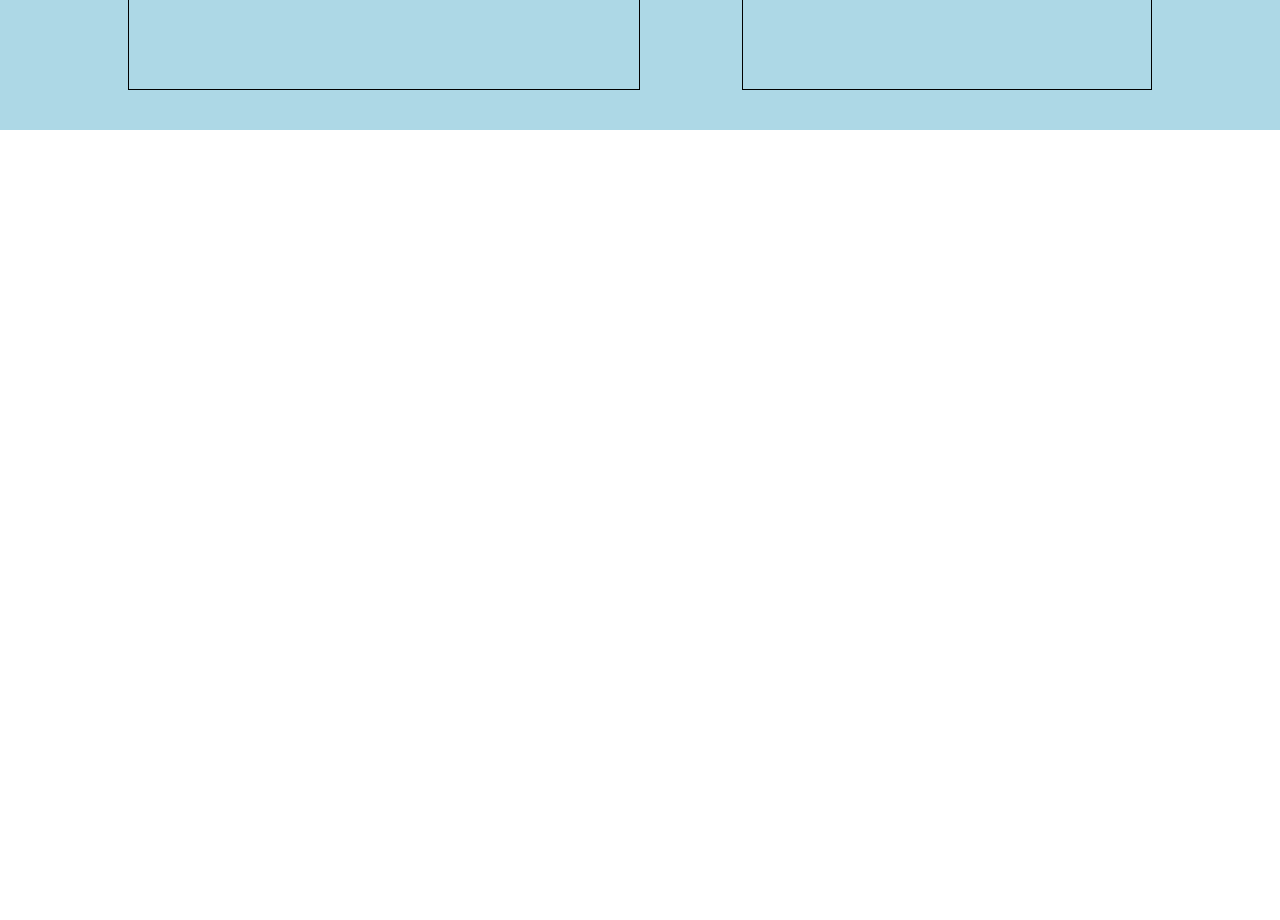
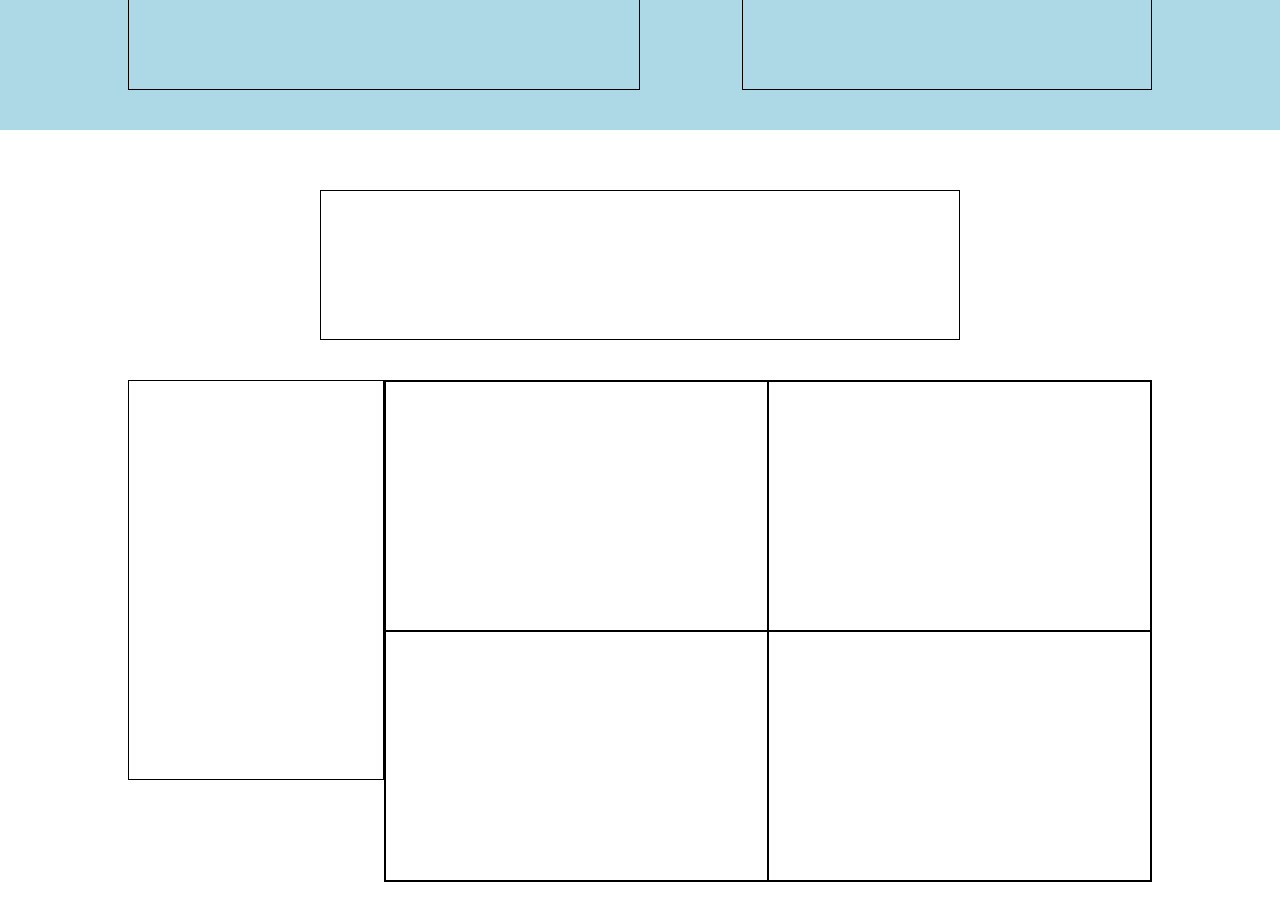
Before and after one commit to gitmichele/html-css-digitalocean-flexbox, a plain HTML site: page index.html in a window 1280 px wide. Shown: the part 380-1300 px from the top of the page. Before the commit the page ends 800 px from the top, so only its background shows below. Drawn offline with Linux system fonts and the light colour scheme.

Commit message:
main first section

```diff
--- a/css/media_query/mq.css
+++ b/css/media_query/mq.css
@@ -66,3 +66,28 @@
         margin: 10px auto 40px auto;
     }
 }
+
+
+
+/* DEPLOY AND SCALE */
+@media all and (min-width: 768px) and (max-width: 991px) {
+
+
+    #deploy-scale .deploy-text{
+        width: 100%;
+    }
+}
+
+@media all and (max-width: 767px) {
+
+
+        #deploy-scale .deploy-text{
+            width: 100%;
+        }
+
+
+    #deploy-scale .container{
+        display: block;
+    }
+
+}
--- a/css/style.css
+++ b/css/style.css
@@ -13,6 +13,10 @@ body{
     width: 80%;
     max-width: 1170px;
     margin: 0 auto;
+}
+
+main > section{
+    padding: 60px 0;
 }
 
 a{
@@ -48,7 +52,7 @@ nav .burger-nav-list-container{
 }
 
 
-
+/* JUMBOTRON */
 #jumbotron{
     background-color: lightblue;
 }
@@ -73,3 +77,40 @@ nav .burger-nav-list-container{
     width: 40%;
     margin: 40px 0;
 }
+
+
+
+
+/* DEPLOY AND SCALE */
+#deploy-scale h2{
+    border: 1px solid black;
+    height: 150px;
+    width: 50%;
+    margin: 0 auto 40px auto;
+}
+
+#deploy-scale .container{
+    display: flex;
+    flex-wrap: wrap;
+    justify-content: center;
+}
+
+
+#deploy-scale .deploy-list-container{
+    width: 25%;
+    height: 400px;
+    border: 1px solid black;
+}
+
+#deploy-scale .deploy-text-container{
+    width: 75%;
+    border: 1px solid black;
+    display: flex;
+    flex-wrap: wrap;
+}
+
+#deploy-scale .deploy-text{
+    width: 50%;
+    height: 250px;
+    border: 1px solid black
+}
--- a/index.html
+++ b/index.html
@@ -21,6 +21,7 @@
 
     <body>
 
+        <!-- HEADER -->
         <header>
             <nav class="container">
                 <!-- logo -->
@@ -113,17 +114,47 @@
 
         </header>
 
+        <!-- JUMBOTRON -->
         <section id="jumbotron">
             <div class="container">
                 <div class="jumbo-text">
-
                 </div>
 
                 <div class="jumbo-login">
-
                 </div>
             </div>
         </section>
 
+        <!-- MAIN -->
+        <main>
+            <section id="deploy-scale">
+
+                <h2></h2>
+
+                <div class="container">
+                    <div class="deploy-list-container">
+                    </div>
+
+                    <div class="deploy-text-container">
+                        <div class="deploy-text">
+
+                        </div>
+
+                        <div class="deploy-text">
+
+                        </div>
+
+                        <div class="deploy-text">
+
+                        </div>
+
+                        <div class="deploy-text">
+
+                        </div>
+                    </div>
+                </div>
+            </section>
+        </main>
+
     </body>
 </html>
```
